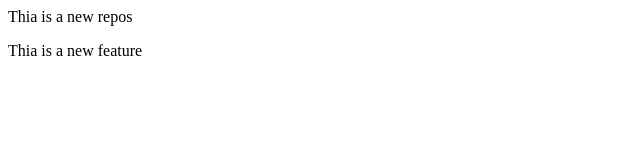
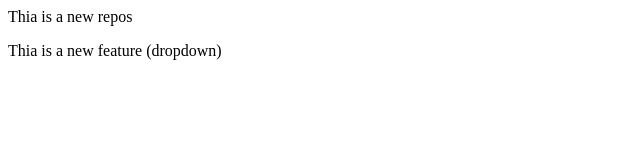
Before and after one commit to Shahariar-Shakib/LocalRepo, a plain HTML site: page index.html in a window 1280 px wide. Shown: the full height of the page, 0-640 px from the left. Drawn offline with Linux system fonts and the light colour scheme.

```diff
--- a/index.html
+++ b/index.html
@@ -1,2 +1,2 @@
 <p>Thia is a new repos</p>
-<p>Thia is a new feature</p>
+<p>Thia is a new feature (dropdown)</p>
```
